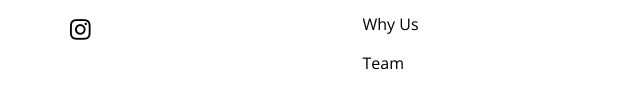
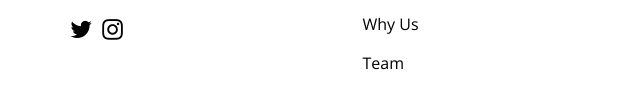
Before and after one commit to Joshkovu/Joshkovu.github.io, a plain HTML site: page about.html in a window 1280 px wide. Shown: the part 1308-1417 px from the top of the page, 0-640 px from the left. Drawn offline with nearby package versions, Linux system fonts and the light colour scheme; some packages are replaced by stand-ins of ours; a script that the page names is missing.

Commit message:
Update about.html

```diff
--- a/about.html
+++ b/about.html
@@ -176,11 +176,11 @@ Where Imagination Meets Excellence
           <div class="info_social">
             <!--a href="">
               <i class="fa fa-facebook" aria-hidden="true"></i>
-            </a>
-            <a href="">
+          </a-->
+            <a href="https://x.com/blairkares?s=21">
               <i class="fa fa-twitter" aria-hidden="true"></i>
             </a>
-            <a href="">
+            <!--a href="">
               <i class="fa fa-linkedin" aria-hidden="true"></i>
             </a-->
             <a href="https://www.instagram.com/brethren_suits2?igsh=MXFtNzBubmQ4aXliOA==">
```
